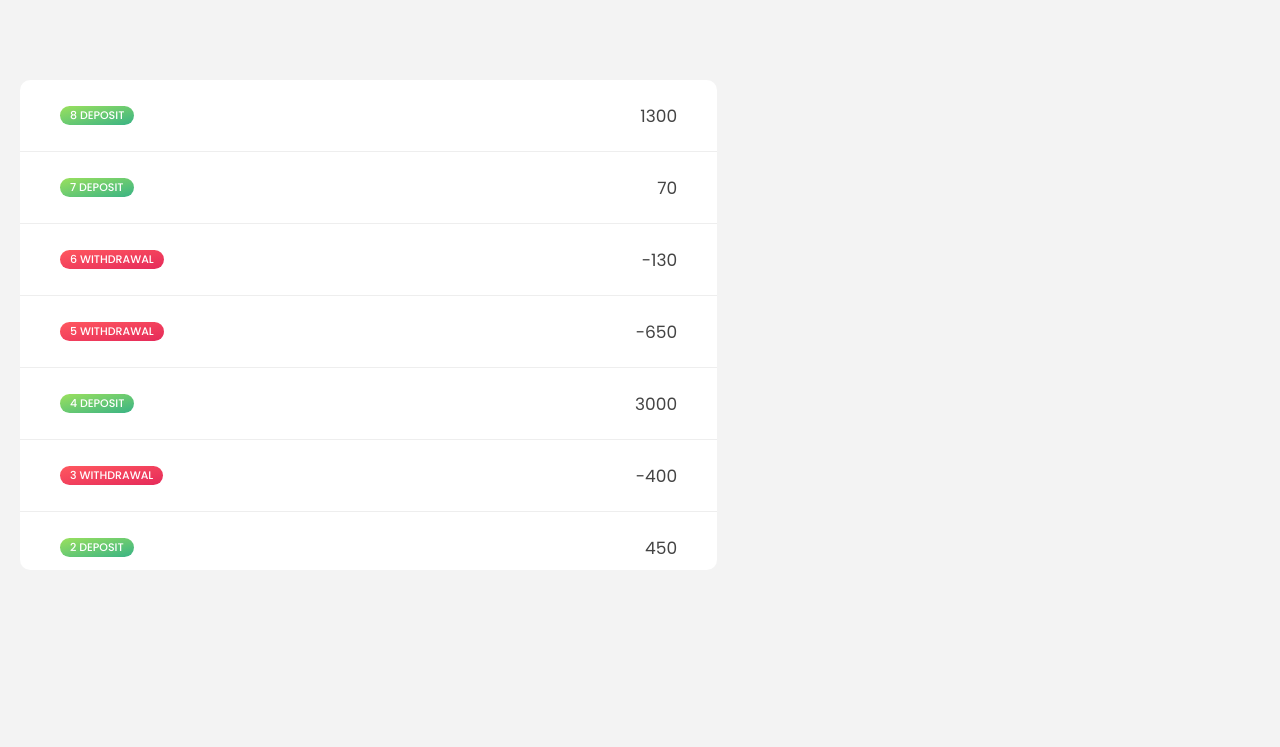
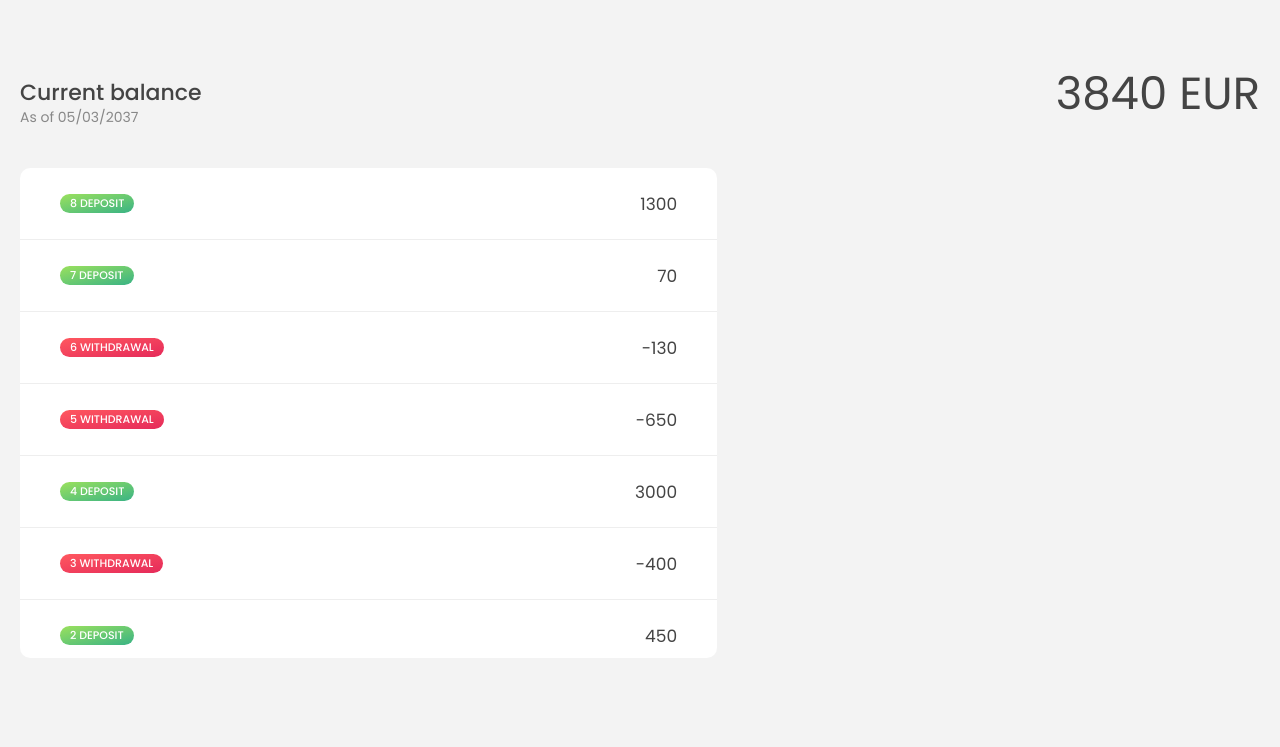
Before and after one commit to MaverickApekshit/bankist, a plain HTML site: page index.html in a window 1280 px wide. Drawn offline with Linux system fonts and the light colour scheme.

Commit message:
Added balance display

```diff
--- a/index.html
+++ b/index.html
@@ -18,6 +18,15 @@
   </head>
   <body>
     <main class="app">
+       <!-- BALANCE -->
+      <div class="balance">
+        <div>
+          <p class="balance__label">Current balance</p>
+          <p class="balance__date">As of <span class="date">05/03/2037</span></p>
+        </div>
+        <p class="balance__value">0000€</p>
+      </div>
+
       <!-- MOVEMENTS -->
       <div class="movements">
         <div class="movements__row">
--- a/script.js
+++ b/script.js
@@ -61,6 +61,7 @@ const inputLoanAmount = document.querySelector('.form__input--loan-amount');
 const inputCloseUsername = document.querySelector('.form__input--user');
 const inputClosePin = document.querySelector('.form__input--pin');
 
+// Display Transactions
 const displayMovements = function (movements) {
   containerMovements.innerHTML = '';
 
@@ -82,6 +83,15 @@ const displayMovements = function (movements) {
 
 displayMovements(account1.movements);
 
+// Calculate Balance
+const calcDisplayBalance = function (movements) {
+  const balance = movements.reduce((acc, mov) => acc + mov, 0);
+  labelBalance.textContent = `${balance} EUR`;
+};
+
+calcDisplayBalance(account1.movements);
+
+// Create Usernames
 const createUsernames = function (accs) {
   accs.forEach(function (acc) {
     acc.username = acc.owner
@@ -94,7 +104,6 @@ const createUsernames = function (accs) {
 
 createUsernames(accounts);
 
-console.log(accounts);
 /////////////////////////////////////////////////
 /////////////////////////////////////////////////
 // LECTURES
@@ -244,3 +253,55 @@ const movemntsDescriptions = movements.map(
 
 console.log(movemntsDescriptions);
 */
+
+/*
+// Filter
+
+const movements = [200, 450, -400, 3000, -650, -130, 70, 1300];
+
+const deposits = movements.filter(function (mov) {
+  return mov > 0;
+});
+
+console.log(movements);
+console.log(deposits);
+
+const depositsFor = [];
+for (const mov of movements) {
+  if (mov > 0) {
+    depositsFor.push(mov);
+  }
+}
+
+console.log(depositsFor);
+
+const withdrawals = movements.filter(mov => mov < 0);
+console.log(withdrawals);
+*/
+
+// Reduce
+
+const movements = [200, 450, -400, 3000, -650, -130, 70, 1300];
+
+console.log(movements);
+
+// const balance = movements.reduce(function (acc, cur, i, arr) {
+//   console.log(`Iteration ${i}: ${acc}`);
+//   return acc + cur;
+// }, 0);
+
+const balance = movements.reduce((acc, cur) => acc + cur, 0);
+
+console.log(balance);
+
+let balance2 = 0;
+for (const mov of movements) balance2 += mov;
+console.log(balance2);
+
+// Max value
+const max = movements.reduce((acc, mov) => {
+  if (acc > mov) return acc;
+  else return mov;
+}, movements[0]);
+
+console.log(max);
--- a/style.css
+++ b/style.css
@@ -24,8 +24,32 @@ body {
   grid-template-columns: 4fr 3fr;
   grid-template-rows: auto repeat(3, 15rem) auto;
   gap: 2rem;
+  transition: all 1s;
+}
 
-  transition: all 1s;
+/* BALANCE */
+.balance {
+  grid-column: 1 / span 2;
+  display: flex;
+  align-items: flex-end;
+  justify-content: space-between;
+  margin-bottom: 2rem;
+}
+
+.balance__label {
+  font-size: 2.2rem;
+  font-weight: 500;
+  margin-bottom: -0.2rem;
+}
+
+.balance__date {
+  font-size: 1.4rem;
+  color: #888;
+}
+
+.balance__value {
+  font-size: 4.5rem;
+  font-weight: 400;
 }
 
 /* MOVEMENTS */
```
